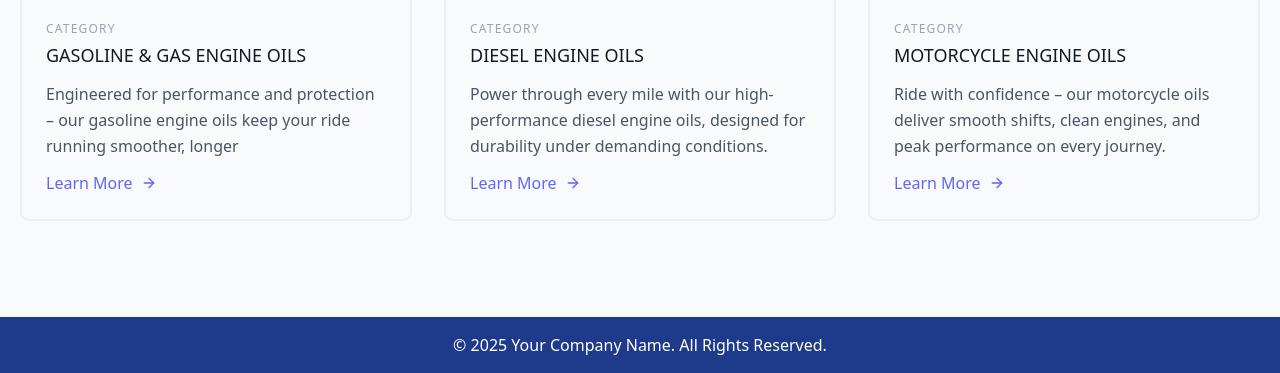
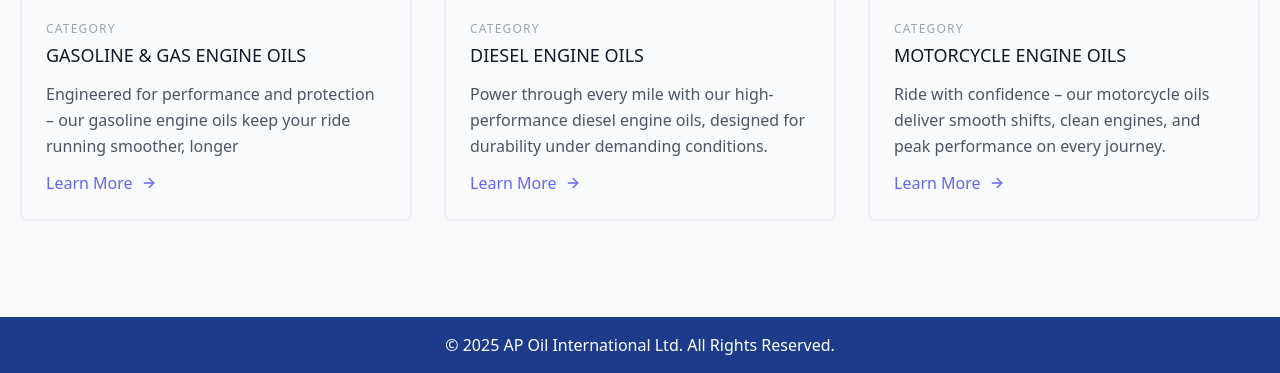
Before and after one commit to nengjian17/trial, a plain HTML site: page automotive-lubricants.html in a window 1280 px wide. Shown: the part 819-1192 px from the top of the page. Drawn offline with nearby package versions, Linux system fonts and the light colour scheme.

Commit message:
Update automotive-lubricants.html

```diff
--- a/automotive-lubricants.html
+++ b/automotive-lubricants.html
@@ -109,7 +109,7 @@
   <!-- Footer -->
   <footer class="text-white bg-blue-900 body-font">
     <div class="container mx-auto py-4 text-center">
-      <p>&copy; 2025 Your Company Name. All Rights Reserved.</p>
+      <p>&copy; 2025 AP Oil International Ltd. All Rights Reserved.</p>
     </div>
   </footer>
 
```
